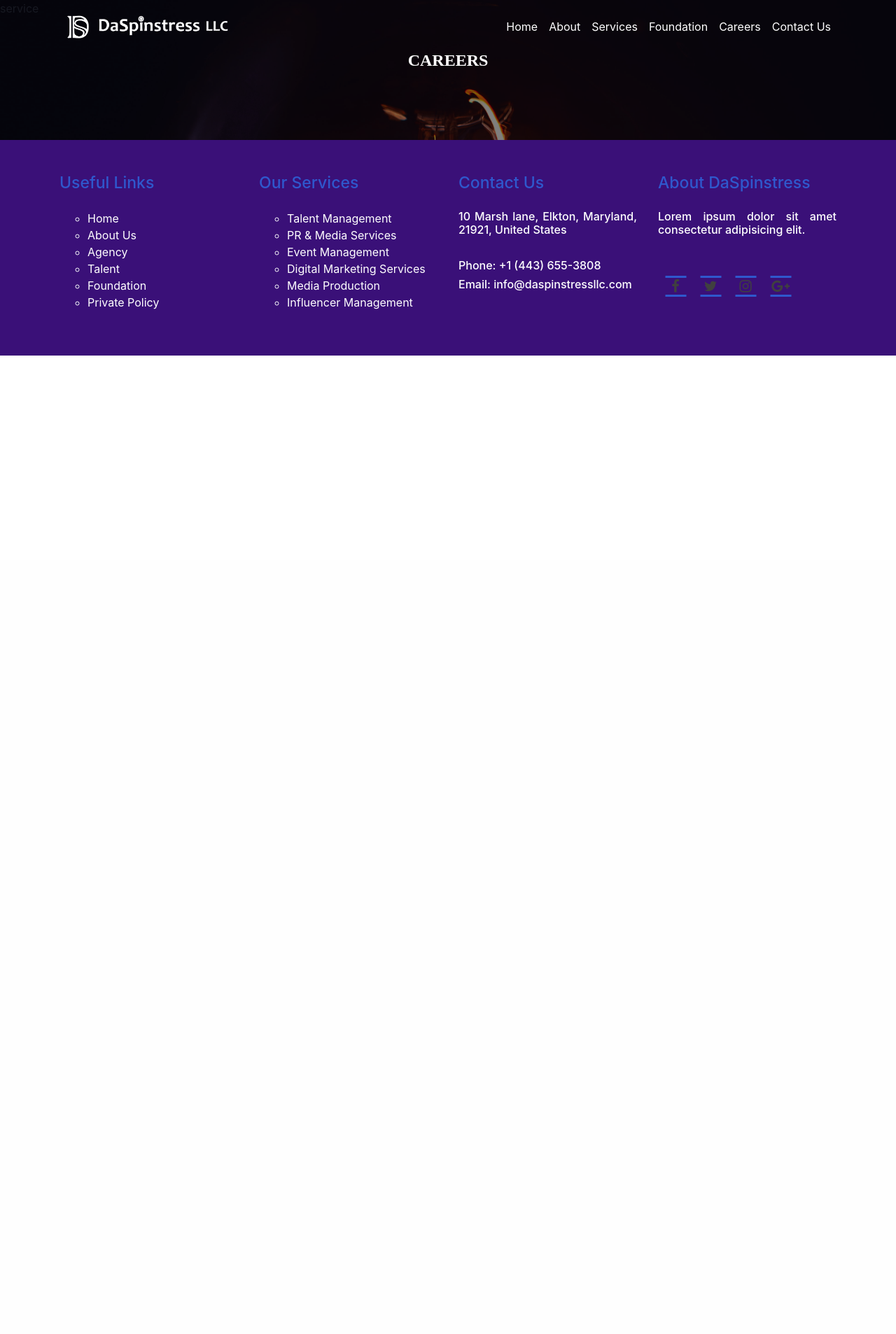
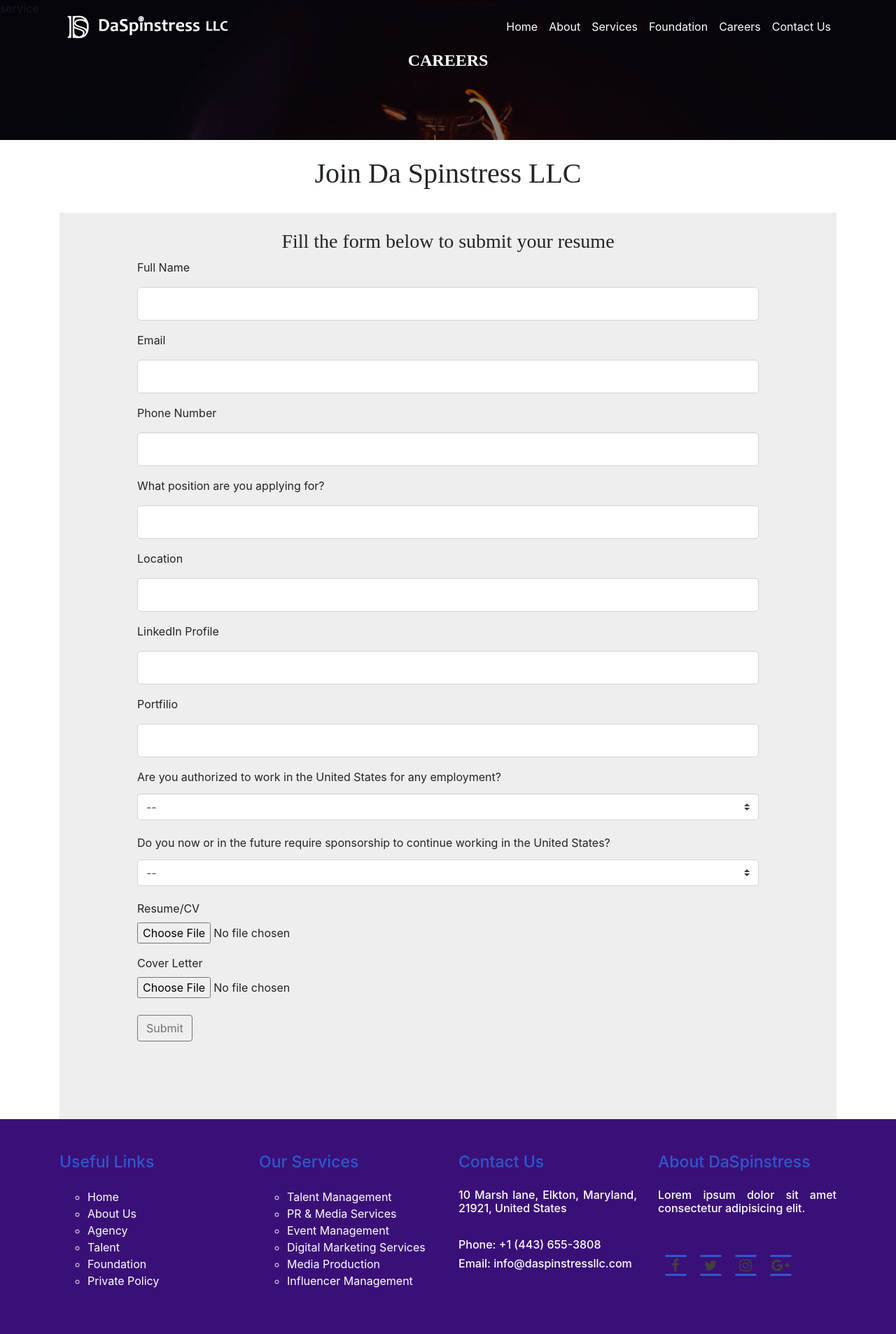
Before and after one commit to godfredtenkorang/DaSpinstress-website, a Django app: page /career/ in a window 1280 px wide. Shown: the whole page at 70% size. Before the commit the page ends 508 px from the top, so only its background shows below. Run offline with Django 4.2, Linux system fonts and the light colour scheme; some libraries are stand-ins or nearby versions.

Commit message:
form in career page

```diff
--- a/akuaa/templates/akuaa/career.html
+++ b/akuaa/templates/akuaa/career.html
@@ -6,4 +6,82 @@
         <h4 class="page-title pt-4">Careers</h4>
     </div>
 </section>
+<section>
+    <div class="container">
+        <div class="pt-4 pb-4">
+            <h1 style="font-family: Merrimeter;" class="text-center">Join Da Spinstress LLC</h1>
+        </div>
+    </div>
+</section>
+<section>
+    <div class="container">
+        <div class="row">
+            <div class="col-md-12">
+                <form style="background-color: #EEE; padding:10%" method="POST" class="pt-4">
+                    {% csrf_token %}
+                    <h3 style="font-family: Merrimeter;"  class="text-center">Fill the form below to submit your resume</h3>
+                    <div class="form-group">
+                        <label for="name">Full Name</label>
+                        <input type="text" class="form-control form-control-lg mt-2" id="name" name="name">
+                    </div>
+                    <div class="form-group mt-2">
+                        <label for="email">Email</label>
+                        <input type="email" class="form-control form-control-lg mt-2" id="email" name="email">
+                    </div>
+                    <div class="form-group mt-2">
+                        <label for="Phone">Phone Number</label>
+                        <input type="number" class="form-control form-control-lg mt-2" id="phone" name="phone">
+                    </div>
+                    <div class="form-group mt-2">
+                        <label for="position">What position are you applying for?</label>
+                        <input type="text" class="form-control form-control-lg mt-2" id="position" name="position">
+                    </div>
+                    <div class="form-group mt-2">
+                        <label for="location">Location</label>
+                        <input type="text" class="form-control form-control-lg mt-2" id="location" name="location">
+                    </div>
+                    <div class="form-group mt-2">
+                        <label for="linkedin">LinkedIn Profile</label>
+                        <input type="text" class="form-control form-control-lg mt-2" id="linkedin" name="linkedin">
+                    </div>
+                    <div class="form-group mt-2">
+                        <label for="portfolio">Portfilio</label>
+                        <input type="text" class="form-control form-control-lg mt-2" id="portfilio" name="portfolio">
+                    </div>
+                    <div class="form-group mt-2">
+                        <label for="authorize">Are you authorized to work in the United States for any employment?</label>
+                        <select class="custom-select my-1 mr-sm-2" id="authorize">
+                            <option selected>--</option>
+                            <option value="1">Yes</option>
+                            <option value="2">No</option>
+                        </select>
+                    </div>
+                    <div class="form-group mt-2">
+                        <label for="sponsorship">Do you now or in the future require sponsorship to continue working in the United States?</label>
+                        <select class="custom-select my-1 mr-sm-2" id="sponsorship">
+                            <option selected>--</option>
+                            <option value="1">Yes</option>
+                            <option value="2">No</option>
+                        </select>
+                    </div>
+                    <!-- <div class="form-group mt-2">
+                        <textarea type="text" class="form-control mt-2" id="message" name="message" rows="4"
+                            placeholder="Message"></textarea>
+                    </div> -->
+                    <div class="form-group mt-2">
+                        <label for="resume">Resume/CV</label>
+                        <input type="file" class="form-control-file" id="resume">
+                    </div>
+                    <div class="form-group mt-2">
+                        <label for="cover_letter">Cover Letter</label>
+                        <input type="file" class="form-control-file" id="cover_letter">
+                    </div>
+                        <button type="submit"
+                            class="btn btn-outline-secondary mt-2">Submit
+                        </button>
+                </form>
+            </div>
+        </div>
+    </div>
+</section>
 {% endblock %}
```
